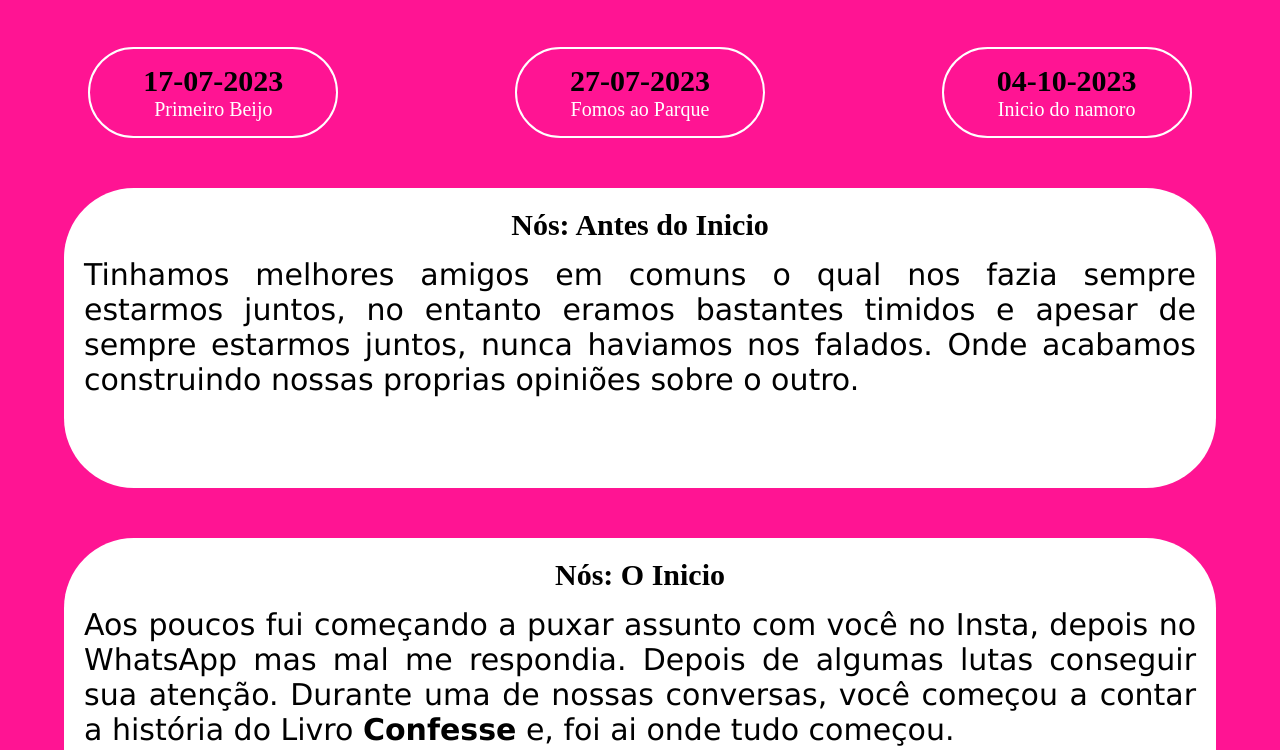
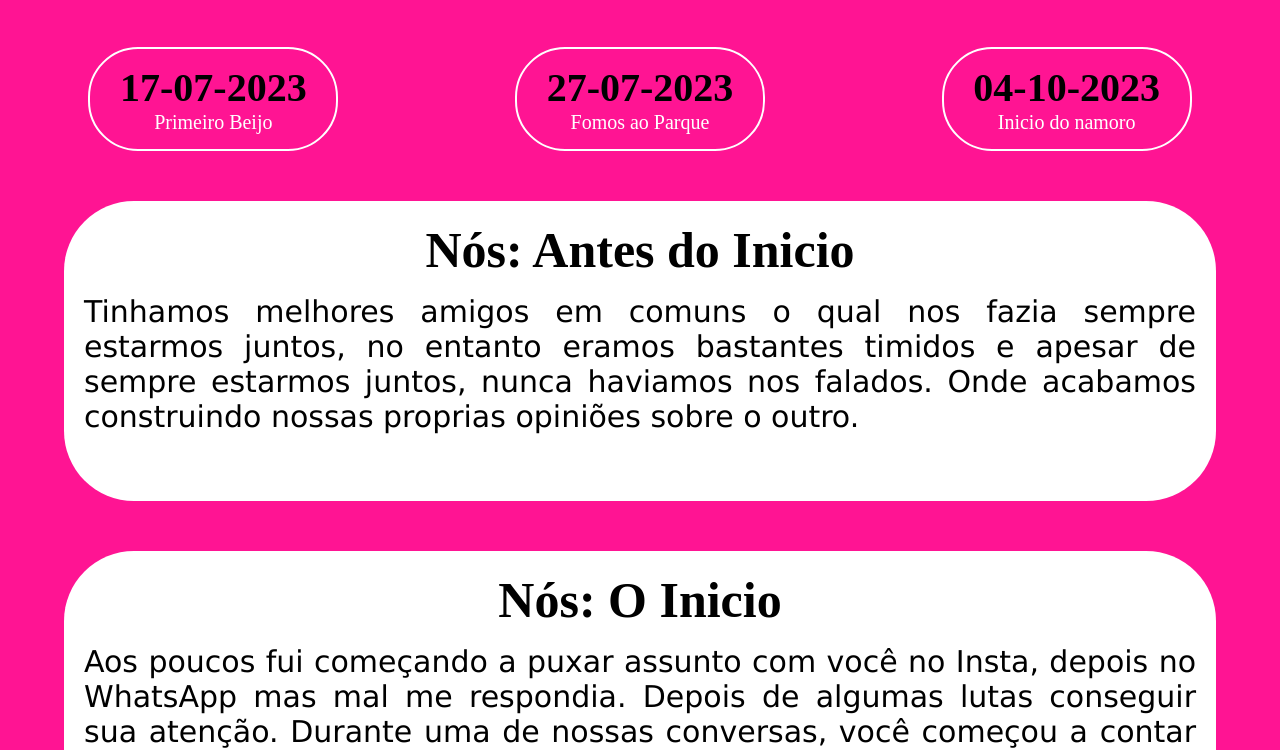
Before and after one commit to BrunoBSantos1/primeiro-mes-namoro, a plain HTML site: page index.html in a window 1280 px wide. Shown: the part 765-1515 px from the top of the page. Drawn offline with Linux system fonts and the light colour scheme.

Commit message:
historia item

```diff
--- a/style.css
+++ b/style.css
@@ -62,7 +62,7 @@ header h1{
 }
 
 .linha-tempo_item span {
-    font-size: 30px;
+    font-size: 40px;
     font-weight: 700;
 }
 
@@ -89,7 +89,7 @@ header h1{
 }
 
 .historia_item h1 {
-    font-size: 30px;
+    font-size: 50px;
     text-align: center;
     margin-bottom: 15px;
     font-weight: 700;
```
